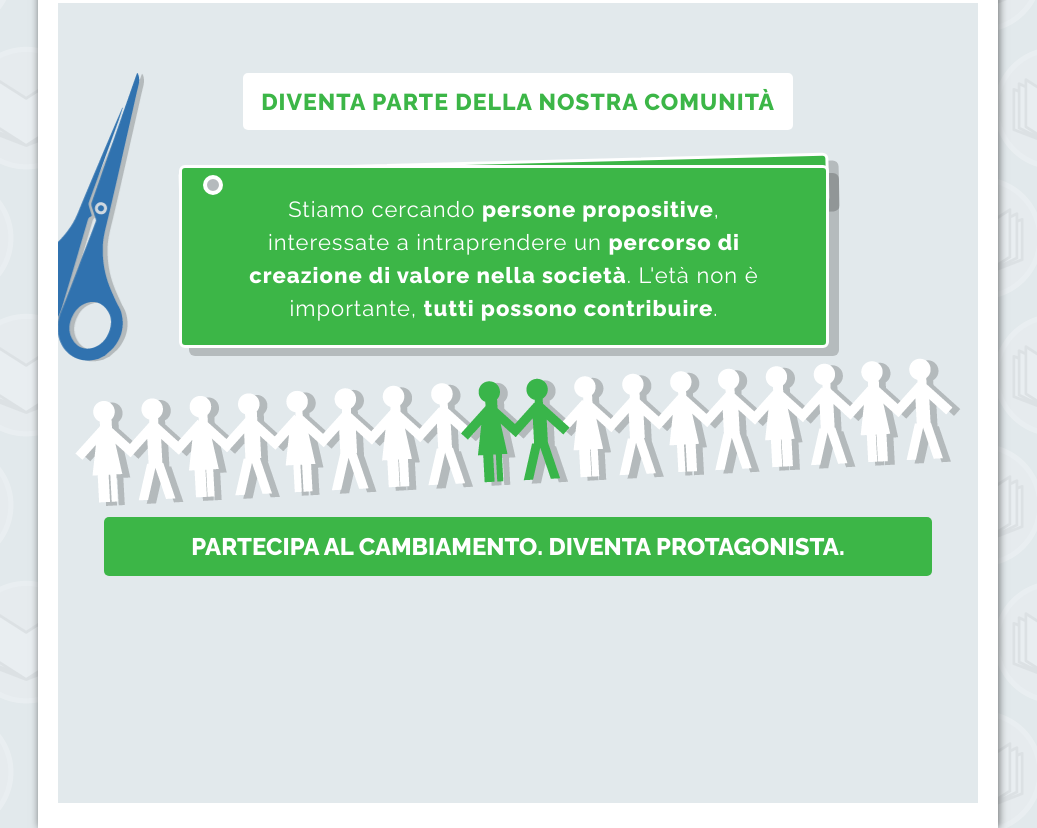
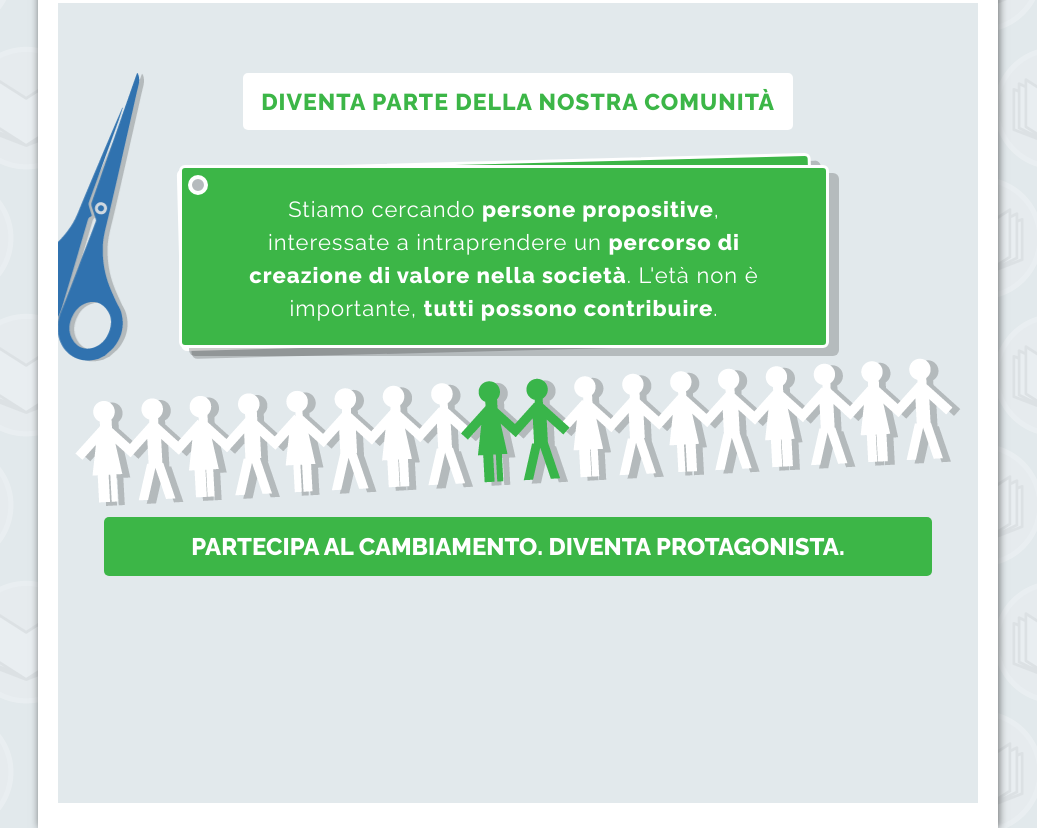
Before and after one commit to pierreluca/form-art-single-page, a plain HTML site: page index.html in a window 1280 px wide. Shown: the part 2497-3325 px from the top of the page, without its empty margins (122-1159 px from the left). Drawn offline with nearby package versions, Linux system fonts and the light colour scheme.

Commit message:
jQuery - four resize content back card

```diff
--- a/css/_modules.scss
+++ b/css/_modules.scss
@@ -657,20 +657,20 @@ Section four
 				margin: 15px -3%;
 			}
 			@include desktop{
-				margin: 10px -40px;
+				margin: 10px -55px;
 			}
 		}
 	}
 	&__footer{
 		width: auto;
-		margin: 0 5%;
+		margin: 0 5% 25px;
 		text-align: center;
 		background: #3cb647;
 		border-radius: 5px;
 		font-weight: bold;
 		color: #fff;
 		text-decoration: none;
-		font-size: 18px;
+		font-size: 15px;
 		padding: 5px 15px;
 		@include smartphone{
 			font-size: 24px;
--- a/index.html
+++ b/index.html
@@ -113,5 +113,6 @@
     </div><!-- jQuery (necessary for Bootstrap's JavaScript plugins) -->
     <script src="https://ajax.googleapis.com/ajax/libs/jquery/1.12.4/jquery.min.js"></script><!-- Include all compiled plugins (below), or include individual files as needed -->
     <script src="js/headerBulletMenu__hide-show.js"></script>
+    <script src="js/fourBecomeContentBack__autoResize.js"></script>
   </body>
 </html>
--- /dev/null
+++ b/js/fourBecomeContentBack__autoResize.js
@@ -0,0 +1,23 @@
+$( document ).ready(function() {
+
+	var sensPos2 = 0;
+
+    $( window ).on("scroll", function() {
+
+        var distanceY = window.pageYOffset || document.documentElement.scrollTop;
+        var el = $(".four");
+        var offset = el.offset();
+        var sensPos2 = distanceY+500;
+        var heightEl, widthEl;
+
+        if(sensPos2 >= offset.top){
+            //$('.c').text('ON');
+            heightEl = $('.become__content').height() + 50;
+            widthEl = $('.become__content').width() + 80;
+            //$('.a').text(+heightEl);
+            $(".become__content--back").css('height',heightEl).css('width',widthEl);
+        }
+
+	});
+
+});
--- a/js/headerBulletMenu__hide-show.js
+++ b/js/headerBulletMenu__hide-show.js
@@ -18,6 +18,9 @@ $( document ).ready(function() {
                 $('.nav-main').css('margin-top','-124px');
             }
 
+        } else {
+            $('.nav-bullet').css('margin-top','-124px');
+            $('.nav-main').css('margin-top','0');
         }
 
 	});
```
Also changed, not shown: css/min.style.css, css/styles.css, 2 other files.
